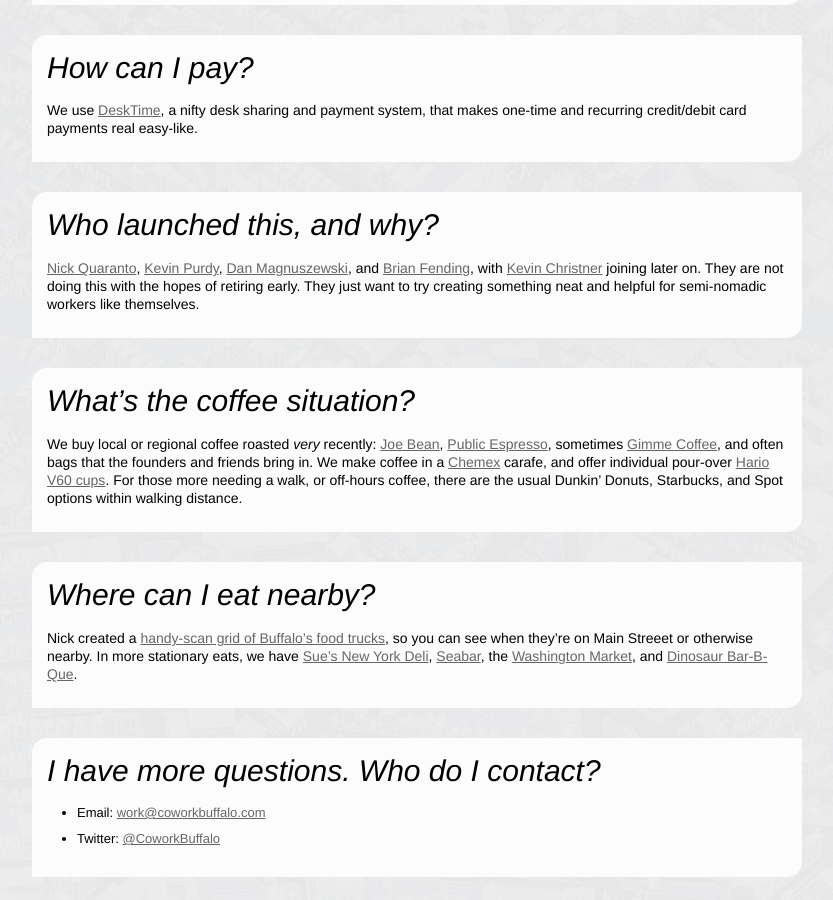
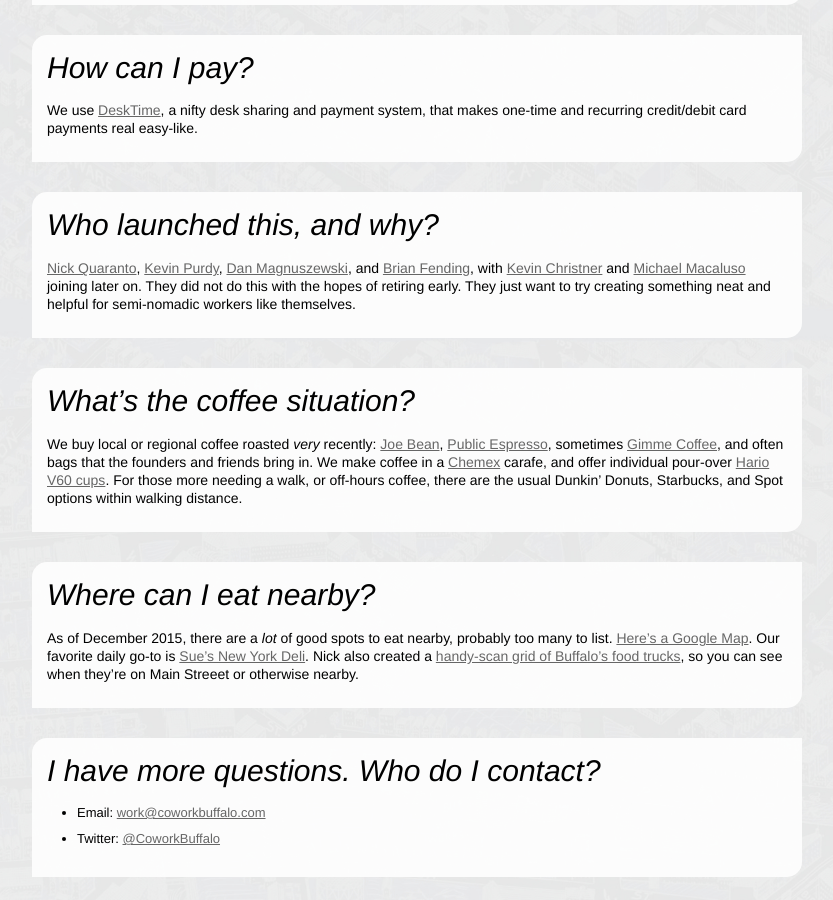
Before and after one commit to coworkbuffalo/coworkbuffalo.github.com, a Jekyll site: the page built from faq/index.markdown, in a window 1280 px wide and 900 px high, scrolled down 1384 px. Shown: the whole window, without its empty margins (223-1056 px from the left). Built offline with Jekyll 4.4.1, drawn with Linux system fonts in a browser that asks for light colours; comment, search, counter and statistics services are not loaded.

Commit message:
Updated food, founders, bit more trimming

```diff
--- a/faq/index.markdown
+++ b/faq/index.markdown
@@ -42,13 +42,13 @@
 We use [DeskTime](https://www.desktimeapp.com/), a nifty desk sharing and payment system, that makes one-time and recurring credit/debit card payments real easy-like.
 
 * ### Who launched this, and why?
-[Nick Quaranto](http://twitter.com/qrush), [Kevin Purdy](http://twitter.com/kevinpurdy), [Dan Magnuszewski](http://twitter.com/magnachef), and [Brian Fending](http://twitter.com/fending), with [Kevin Christner](http://twitter.com/sailflyer) joining later on. They are not doing this with the hopes of retiring early. They just want to try creating something neat and helpful for semi-nomadic workers like themselves.
+[Nick Quaranto](http://twitter.com/qrush), [Kevin Purdy](http://twitter.com/kevinpurdy), [Dan Magnuszewski](http://twitter.com/magnachef), and [Brian Fending](http://twitter.com/fending), with [Kevin Christner](http://twitter.com/sailflyer) and [Michael Macaluso](http://twitter.com/mikemikemac) joining later on. They did not do this with the hopes of retiring early. They just want to try creating something neat and helpful for semi-nomadic workers like themselves.
 
 * ### What’s the coffee situation?
 We buy local or regional coffee roasted _very_ recently: [Joe Bean](http://joebeanroasters.com/), [Public Espresso](http://www.publicespresso.com/), sometimes [Gimme Coffee](http://www.gimmecoffee.com/), and often bags that the founders and friends bring in. We make coffee in a [Chemex](http://www.chemexcoffeemaker.com/) carafe, and offer individual pour-over [Hario V60 cups](http://www.gimmecoffee.com/galleries/brewing_at_home_part_5_pour_ov/). For those more needing a walk, or off-hours coffee, there are the usual Dunkin' Donuts, Starbucks, and Spot options within walking distance.
 
 * ### Where can I eat nearby?
-Nick created a [handy-scan grid of Buffalo’s food trucks](http://coworkbuffalo.com/food/), so you can see when they’re on Main Streeet or otherwise nearby. In more stationary eats, we have [Sue's New York Deli](http://www.suesnydeli.com/), [Seabar](http://seabarsushi.com/), the [Washington Market](http://thewashingtonmarket.com/), and [Dinosaur Bar-B-Que](http://www.dinosaurbarbque.com/).
+As of December 2015, there are a _lot_ of good spots to eat nearby, probably too many to list. [Here's a Google Map](https://www.google.com/maps/search/lunch/@42.8916723,-78.8743828,17z/data=!3m1!4b1!4m8!2m7!3m6!1slunch!2sCoworkBuffalo,+653+Main+St+%23104,+Buffalo,+NY+14203,+United+States!3s0x89d3124e8cee37db:0xe86f491897286e52!4m2!1d-78.8721941!2d42.8916645). Our favorite daily go-to is [Sue's New York Deli](http://www.suesnydeli.com/). Nick also created a [handy-scan grid of Buffalo’s food trucks](http://coworkbuffalo.com/food/), so you can see when they’re on Main Streeet or otherwise nearby.
 
 * ### I have more questions. Who do I contact?
   * Email: [work@coworkbuffalo.com](mailto:work@coworkbuffalo.com)
```
